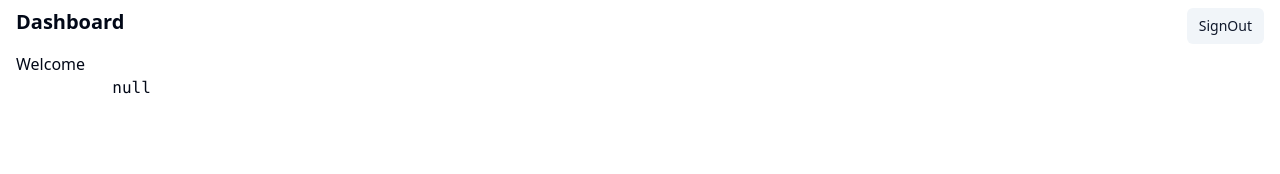
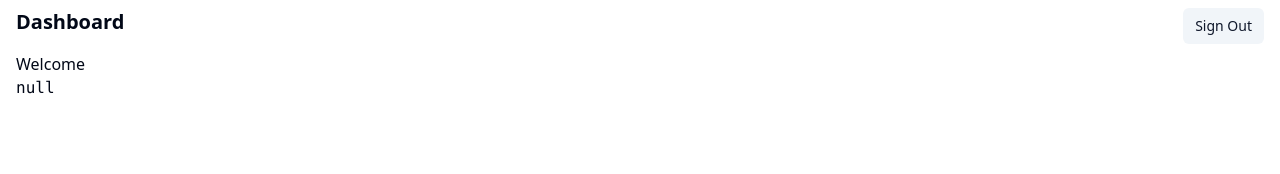
Before and after one commit to shipbase/supabase-nuxt-auth-template, a Nuxt app: page /dashboard in a window 1280 px wide. Shown: the top 174 px of the page. Built offline with nearby package versions, Linux system fonts and the light colour scheme; no server answers.

Commit message:
fix: loading & github login callback

```diff
--- a/pages/dashboard.vue
+++ b/pages/dashboard.vue
@@ -8,11 +8,18 @@ definePageMeta({
 const supabase = useSupabaseClient()
 const user = useSupabaseUser()
 
+const loading = ref(false)
 const signOut = async () => {
-  const { error } = await supabase.auth.signOut()
-  if (error) {
+  try {
+    loading.value = true
+    const { error } = await supabase.auth.signOut()
+    if (error) throw error
+    navigateTo('/login', { replace: true })
+  } catch (err) {
+    alert(err)
+  } finally {
+    loading.value = false
   }
-  navigateTo('/login', { replace: true })
 }
 </script>
 
@@ -20,16 +27,19 @@ const signOut = async () => {
   <div>
     <header class="flex px-4 py-2">
       <h1 class="text-xl font-semibold">Dashboard</h1>
-      <Button class="ml-auto" size="sm" variant="secondary" @click="signOut">
-        SignOut
+      <Button
+        class="ml-auto"
+        size="sm"
+        variant="secondary"
+        :disabled="loading"
+        @click="signOut"
+      >
+        {{ loading ? 'Loading...' : 'Sign Out' }}
       </Button>
     </header>
-    <main class="px-4">Welcome
-      <p>
-        <pre>
-          {{ JSON.stringify(user, null, 2) }}
-        </pre>
-      </p>
+    <main class="px-4">
+      <p>Welcome</p>
+      <pre>{{ JSON.stringify(user, null, 2) }}</pre>
     </main>
   </div>
 </template>
--- a/pages/login.vue
+++ b/pages/login.vue
@@ -44,7 +44,7 @@ const signInWithGithub = async (e: Event) => {
     const { data, error } = await supabase.auth.signInWithOAuth({
       provider: 'github',
       options: {
-        redirectTo: 'http://localhost:3000/confirm',
+        redirectTo: `${window.location.origin}/confirm`,
       },
     })
     if (error) throw error
@@ -98,9 +98,16 @@ watchEffect(async () => {
               required
             />
           </div>
-          <Button type="submit" class="w-full"> Login </Button>
-          <Button variant="outline" class="w-full" @click="signInWithGithub">
-            Login with GitHub
+          <Button :disabled="loading" type="submit" class="w-full">
+            {{ loading ? 'Loading...' : 'Login' }}
+          </Button>
+          <Button
+            :disabled="loading"
+            variant="outline"
+            class="w-full"
+            @click="signInWithGithub"
+          >
+            {{ loading ? 'Loading...' : 'Login with Github' }}
           </Button>
         </div>
       </form>
```
